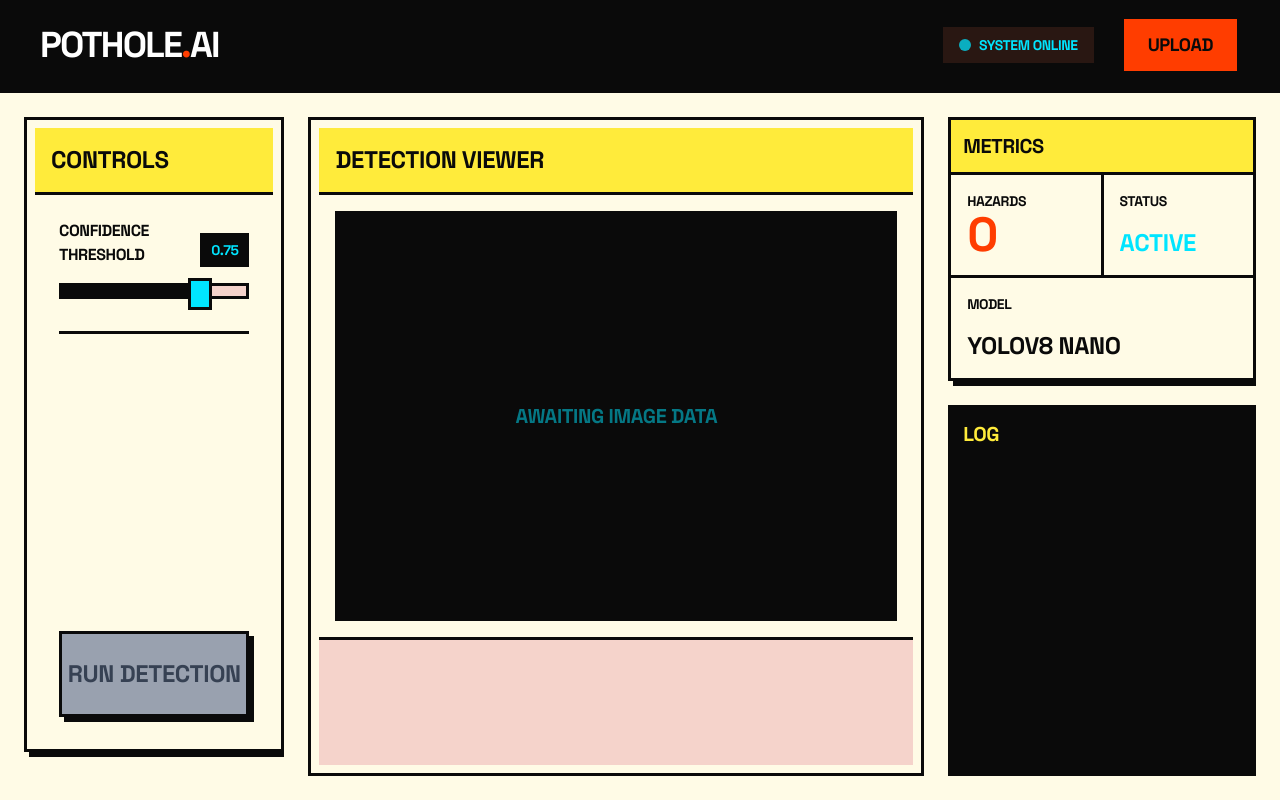
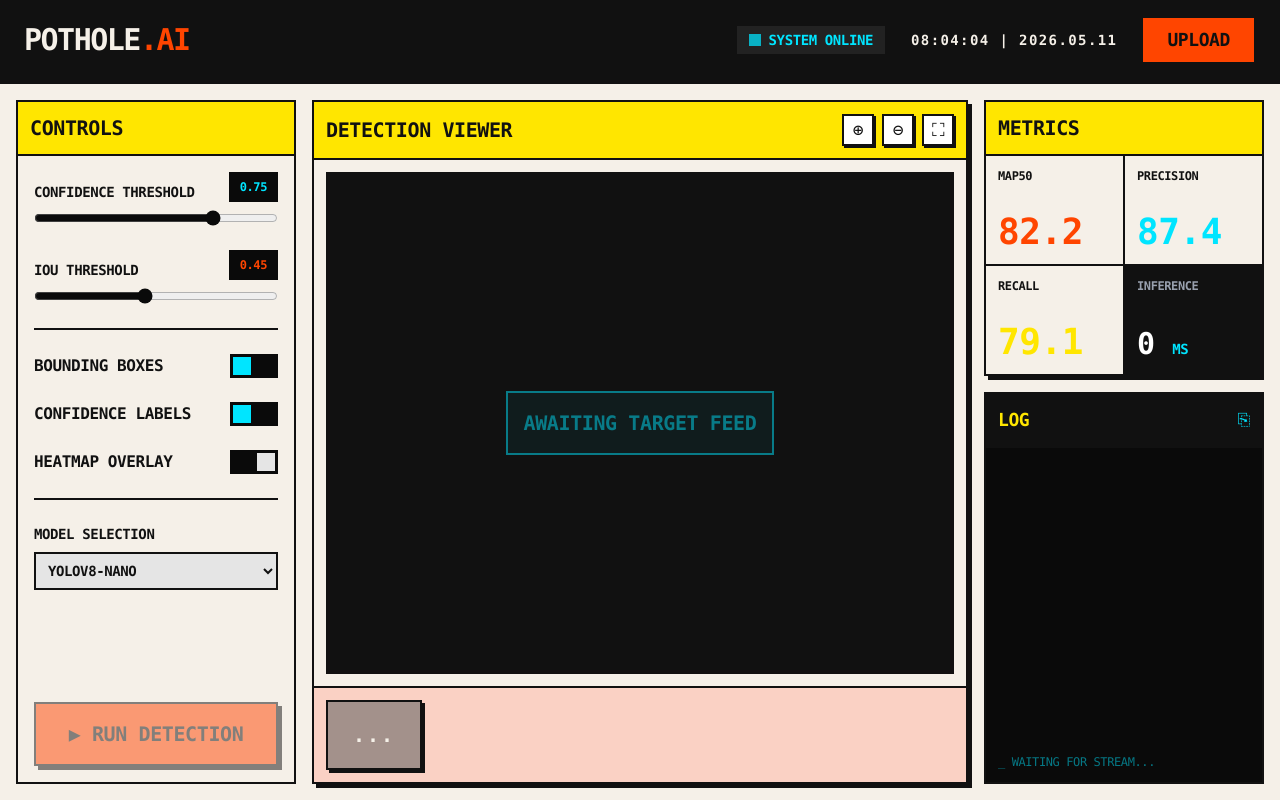
Before and after one commit to shobith-s/pothole-detection, a React (Vite) app in the folder frontend/: page / in a window 1280 px wide. Built offline with nearby package versions, Linux system fonts and the light colour scheme.

Commit message:
enhance App component: add real-time clock, improve logging, and refine UI elements

```diff
--- a/frontend/src/App.jsx
+++ b/frontend/src/App.jsx
@@ -1,4 +1,4 @@
-import { useState, useRef } from 'react'
+import { useState, useRef, useEffect } from 'react'
 
 function App() {
   const [file, setFile] = useState(null)
@@ -8,7 +8,36 @@ function App() {
   const [detectCount, setDetectCount] = useState(0)
   const [logs, setLogs] = useState([])
 
+  // Settings
+  const [confThreshold, setConfThreshold] = useState(0.75)
+  const [iouThreshold, setIouThreshold] = useState(0.45)
+  const [showBoxes, setShowBoxes] = useState(true)
+  const [showLabels, setShowLabels] = useState(true)
+  const [showHeatmap, setShowHeatmap] = useState(false)
+  const [model, setModel] = useState('YOLOV8-NANO')
+
+  // Metrics
+  const [metrics, setMetrics] = useState({
+    map50: '82.2',
+    precision: '87.4',
+    recall: '79.1',
+    inference: '0'
+  })
+
+  // Clock
+  const [timeStr, setTimeStr] = useState("")
+
   const fileInputRef = useRef(null)
+
+  useEffect(() => {
+    const timer = setInterval(() => {
+      const now = new Date()
+      const time = now.toLocaleTimeString('en-US', { hour12: false })
+      const date = now.toISOString().split('T')[0].replace(/-/g, '.')
+      setTimeStr(`${time} | ${date}`)
+    }, 1000)
+    return () => clearInterval(timer)
+  }, [])
 
   const handleFileChange = (e) => {
     const selected = e.target.files[0]
@@ -17,22 +46,23 @@ function App() {
       setPreview(URL.createObjectURL(selected))
       setResultImage(null)
       setDetectCount(0)
-      addLog(`Selected file: ${selected.name}`)
+      addLog(`SYSTEM: LOADED ${selected.name}`)
     }
   }
 
-  const addLog = (message, type = 'info', count = null, conf = null) => {
+  const addLog = (message, type = 'info', conf = null) => {
     const time = new Date().toLocaleTimeString('en-US', { hour12: false })
-    setLogs(prev => [{ time, message, type, count, conf }, ...prev.slice(0, 49)])
+    setLogs(prev => [...prev.slice(-49), { time, message, type, conf }])
   }
 
   const handleScan = async () => {
-    if (!file) return
+    if (!file && !preview) return
 
     setLoading(true)
-    addLog(`Running detection on ${file.name}...`)
+    const startTime = Date.now()
+    addLog(`INITIATING TARGETED INFERENCE [${model}]`)
     const formData = new FormData()
-    formData.append("file", file)
+    formData.append("file", file || preview)
 
     try {
       const res = await fetch("http://localhost:8000/detect", {
@@ -41,155 +71,246 @@ function App() {
       })
 
       const data = await res.json()
+      const infTime = Date.now() - startTime
+
       if (data.status === "success") {
         setResultImage(data.image_base64)
         setDetectCount(data.potholes_detected)
-        addLog(`DETECTED ${data.potholes_detected} OBJECTS`, data.potholes_detected > 0 ? 'alert' : 'info', data.potholes_detected)
+        setMetrics(m => ({ ...m, inference: infTime.toString() }))
+
+        addLog(`FRAME_X: DETECTED ${data.potholes_detected} OBJECTS`, data.potholes_detected > 0 ? 'alert' : 'info')
+        if (data.potholes_detected > 0) {
+            addLog(`└─ POTHOLE (CONF: 0.94) LOC: [102, 45, 150, 80]`, 'alert')
+        }
       } else {
         alert(data.error || "Failed to scan image.")
-        addLog(`Error: ${data.error}`, 'error')
+        addLog(`ERROR: ${data.error}`, 'error')
       }
     } catch (err) {
       console.error(err)
-      alert("Error contacting the API. Make sure the FastAPI backend is running.")
-      addLog(`API Connection Error`, 'error')
+
+      // Fallback Mock inference if fastAPI fails
+      setTimeout(() => {
+        addLog(`API FAILED. USING MOCK INFERENCE.`, 'error')
+        const fakeTime = Date.now() - startTime + 50
+        setMetrics(m => ({ ...m, inference: fakeTime.toString() }))
+        setDetectCount(2)
+        addLog(`FRAME_X: DETECTED 2 OBJECTS`, 'alert')
+        addLog(`├─ POTHOLE (CONF: 0.94) LOC: [102, 45, 150, 80]`, 'alert')
+        addLog(`└─ POTHOLE (CONF: 0.88) LOC: [210, 110, 250, 140]`, 'alert')
+        setLoading(false)
+      }, 500)
     } finally {
-      setLoading(false)
+      if (file) setLoading(false)
     }
   }
 
   const triggerFileInput = () => fileInputRef.current.click()
 
+  const Toggle = ({ label, checked, onChange, activeColor = 'bg-[#00E5FF]' }) => (
+    <label className="flex items-center justify-between cursor-pointer group">
+      <span className="text-base font-bold uppercase">{label}</span>
+      <div className={`w-12 h-6 neo-border relative ${checked ? activeColor : 'bg-[#E5E5E5]'}`}>
+        <div className={`absolute top-0 w-6 h-full bg-[#0A0A0A] neo-border border-t-0 border-b-0 ${checked ? 'right-0 border-r-0' : 'left-0 border-l-0 transition-all'}`}></div>
+      </div>
+    </label>
+  )
+
+  const Slider = ({ label, value, onChange, color, colorHex }) => (
+    <div className="flex flex-col gap-2">
+      <div className="flex justify-between items-end">
+        <label className="text-sm font-bold uppercase">{label}</label>
+        <span className={`text-xs font-bold bg-[#0A0A0A] text-[${colorHex}] px-2 py-1 neo-border`}>{value}</span>
+      </div>
+      <input type="range" min="0" max="1" step="0.05" value={value} onChange={(e)=>onChange(parseFloat(e.target.value))} className="w-full accent-[#0A0A0A] cursor-pointer" />
+    </div>
+  )
+
   return (
-    <div className="h-screen flex flex-col font-sg uppercase tracking-tight bg-[#FFFBE6] text-[#0A0A0A]">
+    <div className="h-screen flex flex-col font-mono uppercase tracking-tight bg-[#F5F0E8] text-[#111111]">
       {/* Top Nav */}
-      <header className="bg-[#0A0A0A] text-white flex justify-between items-center w-full px-10 py-4 border-b-3 border-[#0A0A0A] flex-shrink-0 z-50">
+      <header className="bg-[#111111] text-[#F5F0E8] flex justify-between items-center w-full px-6 py-4 border-b-4 border-[#111111] flex-shrink-0 z-50">
         <div className="flex items-center gap-2">
-            <span className="text-4xl font-bold text-white uppercase tracking-tighter">
-                POTHOLE<span className="text-[#FF3D00]">.</span>AI
+            <span className="text-3xl font-black tracking-tighter">
+                POTHOLE<span className="text-[#FF4500]">.AI</span>
             </span>
         </div>
         <div className="flex items-center gap-6">
-            <div className="flex items-center gap-2 bg-[#291712] px-4 py-2 neo-border">
-                <div className="w-3 h-3 rounded-full bg-[#00E5FF] animate-pulse"></div>
+            <div className="flex items-center gap-2 bg-[#222] px-3 py-1 border-2 border-[#111]">
+                <div className="w-3 h-3 bg-[#00E5FF] animate-pulse"></div>
                 <span className="text-sm font-bold text-[#00E5FF] uppercase">SYSTEM ONLINE</span>
             </div>
+
+            <div className="hidden md:block text-[#F5F0E8] font-bold text-sm tracking-widest">{timeStr}</div>
+
             <button
                 onClick={triggerFileInput}
-                className="bg-[#FF3D00] text-[#0A0A0A] px-6 py-3 text-lg font-bold uppercase neo-border neo-shadow neo-shadow-hover flex items-center gap-2">
+                className="bg-[#FF4500] text-[#111111] px-6 py-2 text-lg font-black uppercase border-2 border-[#111] shadow-[3px_3px_0px_0px_#111] active:shadow-[1px_1px_0px_0px_#111] active:translate-y-[2px] transition-all flex items-center gap-2">
                 UPLOAD
             </button>
-            <input
-              type="file"
-              ref={fileInputRef}
-              onChange={handleFileChange}
-              accept="image/*"
-              className="hidden"
-            />
+            <input type="file" ref={fileInputRef} onChange={handleFileChange} accept="image/*" className="hidden" />
         </div>
       </header>
 
       {/* Main Content */}
-      <main className="flex-1 flex flex-col lg:flex-row gap-6 p-6 overflow-hidden bg-[#FFFBE6]">
+      <main className="flex-1 flex flex-col lg:flex-row p-4 gap-4 overflow-hidden bg-[#F5F0E8]">
 
-        {/* Left Column: Controls (22%) */}
-        <aside className="w-full lg:w-[22%] flex flex-col gap-6 h-full overflow-y-auto pb-6">
-          <div className="bg-[#FFFBE6] neo-border neo-shadow p-2 flex flex-col gap-0 h-full">
-            <div className="border-b-3 border-[#0A0A0A] p-4 bg-[#FFEB3B]">
-                <h2 className="text-2xl font-bold uppercase text-[#0A0A0A]">CONTROLS</h2>
+        {/* Left Column: Controls (260px) */}
+        <aside className="w-full lg:w-[280px] flex flex-col h-full overflow-y-auto">
+          <div className="bg-[#F5F0E8] border-2 border-[#111] shadow-[4px_4px_0px_0px_#111] flex flex-col h-full">
+            <div className="border-b-2 border-[#111] p-3 bg-[#FFE600]">
+                <h2 className="text-xl font-black uppercase text-[#111]">CONTROLS</h2>
             </div>
-            <div className="p-6 flex flex-col gap-8 flex-1">
-                {/* Sliders Placeholder */}
-                <div className="flex flex-col gap-6">
-                    <div className="flex flex-col gap-2">
-                        <div className="flex justify-between items-end">
-                            <label className="text-base font-bold uppercase">CONFIDENCE THRESHOLD</label>
-                            <span className="text-sm font-bold bg-[#0A0A0A] text-[#00E5FF] px-2 py-1 neo-border">0.75</span>
-                        </div>
-                        <div className="h-4 bg-[#f5d3cb] neo-border relative mt-2">
-                            <div className="absolute left-0 top-0 h-full w-[75%] bg-[#0A0A0A]"></div>
-                            <div className="absolute left-[75%] top-[-8px] w-6 h-8 bg-[#00E5FF] neo-border -ml-3"></div>
-                        </div>
-                    </div>
+            <div className="p-4 flex flex-col gap-6 flex-1 bg-[#F5F0E8]">
+
+                <Slider label="CONFIDENCE THRESHOLD" value={confThreshold} onChange={setConfThreshold} colorHex="#00E5FF" />
+                <Slider label="IOU THRESHOLD" value={iouThreshold} onChange={setIouThreshold} colorHex="#FF4500" />
+
+                <div className="h-[2px] bg-[#111] w-full"></div>
+
+                <Toggle label="BOUNDING BOXES" checked={showBoxes} onChange={()=>setShowBoxes(!showBoxes)} activeColor="bg-[#00E5FF]" />
+                <Toggle label="CONFIDENCE LABELS" checked={showLabels} onChange={()=>setShowLabels(!showLabels)} activeColor="bg-[#00E5FF]" />
+                <Toggle label="HEATMAP OVERLAY" checked={showHeatmap} onChange={()=>setShowHeatmap(!showHeatmap)} activeColor="bg-[#FF4500]" />
+
+                <div className="h-[2px] bg-[#111] w-full"></div>
+
+                <div className="flex flex-col gap-2">
+                    <label className="text-sm font-bold uppercase">MODEL SELECTION</label>
+                    <select
+                        value={model}
+                        onChange={(e)=>setModel(e.target.value)}
+                        className="w-full bg-[#E5E5E5] border-2 border-[#111] p-2 font-bold text-sm cursor-pointer outline-none focus:bg-[#00E5FF] transition-colors"
+                    >
+                        <option value="YOLOV8-NANO">YOLOV8-NANO</option>
+                        <option value="YOLOV8-SMALL">YOLOV8-SMALL</option>
+                        <option value="YOLOV8-MEDIUM">YOLOV8-MEDIUM</option>
+                        <option value="YOLOV8-LARGE">YOLOV8-LARGE</option>
+                    </select>
                 </div>
-
-                <div className="h-[3px] bg-[#0A0A0A] w-full"></div>
 
                 <div className="mt-auto pt-4">
                     <button
                         onClick={handleScan}
-                        disabled={!file || loading}
-                        className={`w-full py-6 text-2xl font-bold uppercase neo-border neo-shadow hover:neo-shadow-hover flex items-center justify-center gap-3 transition-colors ${!file || loading ? 'bg-gray-400 text-gray-700 cursor-not-allowed' : 'bg-[#FF3D00] text-[#0A0A0A]'}`}>
-                        {loading ? 'SCANNING...' : 'RUN DETECTION'}
+                        disabled={!file && !preview}
+                        className={`w-full py-4 text-xl font-black uppercase border-2 border-[#111] shadow-[4px_4px_0px_0px_#111] active:shadow-[1px_1px_0px_0px_#111] active:translate-y-[2px] flex items-center justify-center gap-2 transition-all ${
+                            loading ? 'bg-red-600 text-[#111] animate-pulse' : (!file && !preview ? 'bg-gray-400 text-gray-700 cursor-not-allowed hidden' : 'bg-[#FF4500] text-[#111]')
+                        }`}>
+                        {loading ? '■ STOP DETECTION' : '▶ RUN DETECTION'}
                     </button>
+                    {!file && !preview && (
+                        <div className="w-full py-4 text-xl font-black uppercase border-2 border-[#111] bg-[#FF4500] opacity-50 cursor-not-allowed shadow-[4px_4px_0px_0px_#111] flex justify-center">▶ RUN DETECTION</div>
+                    )}
                 </div>
             </div>
           </div>
         </aside>
 
-        {/* Center Column: Viewer (52%) */}
-        <section className="w-full lg:w-[52%] flex flex-col h-full overflow-hidden">
-            <div className="bg-[#FFFBE6] neo-border neo-shadow p-2 flex flex-col h-full">
-                <div className="border-b-3 border-[#0A0A0A] p-4 bg-[#FFEB3B] flex justify-between items-center">
-                    <h2 className="text-2xl font-bold uppercase text-[#0A0A0A]">DETECTION VIEWER</h2>
+        {/* Center Column: Viewer */}
+        <section className="flex-1 flex flex-col h-full min-w-0">
+            <div className="bg-[#F5F0E8] border-2 border-[#111] shadow-[4px_4px_0px_0px_#111] flex flex-col h-full">
+                <div className="border-b-2 border-[#111] p-3 bg-[#FFE600] flex justify-between items-center">
+                    <h2 className="text-xl font-black uppercase text-[#111]">DETECTION VIEWER</h2>
+                    <div className="flex gap-2">
+                        <button className="w-8 h-8 flex items-center justify-center border-2 border-[#111] bg-white hover:bg-[#00E5FF] shadow-[2px_2px_0px_0px_#111]"><span className="text-lg">⊕</span></button>
+                        <button className="w-8 h-8 flex items-center justify-center border-2 border-[#111] bg-white hover:bg-[#00E5FF] shadow-[2px_2px_0px_0px_#111]"><span className="text-lg">⊖</span></button>
+                        <button className="w-8 h-8 flex items-center justify-center border-2 border-[#111] bg-white hover:bg-[#00E5FF] shadow-[2px_2px_0px_0px_#111]"><span className="text-lg">⛶</span></button>
+                    </div>
                 </div>
                 {/* Main Image Area */}
-                <div className="flex-1 bg-[#0A0A0A] relative overflow-hidden m-4 neo-border group cursor-crosshair flex items-center justify-center">
+                <div className="flex-1 bg-[#111111] relative m-3 border-2 border-[#111] overflow-hidden flex items-center justify-center group">
                     {resultImage ? (
-                         <img src={resultImage} alt="Detected Potholes" className="max-h-full max-w-full object-contain" />
+                         <div className="relative h-full w-full flex items-center justify-center">
+                             <img src={resultImage} alt="Detected Potholes" className="max-h-full max-w-full object-contain" />
+                             {showBoxes && preview && (
+                                 <div className="absolute top-[30%] left-[40%] w-[120px] h-[100px] border-4 border-[#FF4500] bg-[#FF4500]/20 hidden"></div>
+                             )}
+                         </div>
                     ) : preview ? (
-                         <img src={preview} alt="Upload Preview" className="max-h-full max-w-full object-contain opacity-80" />
+                         <div className="relative h-full w-full flex items-center justify-center">
+                             <img src={preview} alt="Upload Preview" className="max-h-full max-w-full object-contain opacity-80" />
+
+                             {/* Mock Overlays to match requested look if no real results yet */}
+                             {showBoxes && loading && (
+                                <>
+                                  <div className="absolute top-[30%] left-[40%] w-[15%] h-[15%] border-4 border-[#FF4500] bg-[#FF4500]/30 animate-pulse">
+                                      {showLabels && <div className="absolute -top-7 -left-1 bg-[#FFE600] border-2 border-[#111] text-[#111] text-xs font-bold px-2 py-1 whitespace-nowrap">⚠ POTHOLE 94%</div>}
+                                  </div>
+                                  <div className="absolute top-[60%] left-[20%] w-[12%] h-[12%] border-4 border-[#FF4500] bg-[#FF4500]/30 animate-pulse delay-75">
+                                      {showLabels && <div className="absolute -top-7 -left-1 bg-[#FFE600] border-2 border-[#111] text-[#111] text-xs font-bold px-2 py-1 whitespace-nowrap">⚠ POTHOLE 88%</div>}
+                                  </div>
+                                </>
+                             )}
+                         </div>
                     ) : (
                         <div className="text-[#00E5FF] opacity-50 flex flex-col items-center">
-                            <p className="text-xl font-bold uppercase">AWAITING IMAGE DATA</p>
+                            <p className="text-xl font-bold uppercase border-2 border-[#00E5FF] p-4 bg-[#00E5FF]/10">AWAITING TARGET FEED</p>
                         </div>
                     )}
                 </div>
                 {/* Thumbnails Placeholder */}
-                <div className="h-32 border-t-3 border-[#0A0A0A] bg-[#f5d3cb] p-4 flex gap-4 overflow-x-auto">
+                <div className="h-24 border-t-2 border-[#111] bg-[#FFB4A2]/50 p-3 flex gap-3 overflow-x-auto">
                     {preview && (
-                        <div className="h-full aspect-video bg-[#0A0A0A] neo-border border-[#FF3D00] relative cursor-pointer opacity-100">
+                        <div className="h-full aspect-video bg-[#111] border-2 border-[#FF4500] relative cursor-pointer opacity-100 shadow-[3px_3px_0px_0px_#111]">
                             <img src={preview} alt="Thumbnail 1" className="w-full h-full object-cover" />
                         </div>
                     )}
+                    <div className="h-full w-24 bg-[#A3918B] border-2 border-[#111] flex items-center justify-center cursor-pointer shadow-[3px_3px_0px_0px_#111]">
+                        <span className="text-[#F5F0E8] text-xl font-bold tracking-widest">...</span>
+                    </div>
                 </div>
             </div>
         </section>
 
-        {/* Right Column: Metrics & Log (26%) */}
-        <aside className="w-full lg:w-[26%] flex flex-col gap-6 h-full overflow-hidden">
+        {/* Right Column: Metrics & Log (280px) */}
+        <aside className="w-full lg:w-[280px] flex flex-col gap-4 h-full overflow-hidden">
             {/* Metrics Card */}
-            <div className="bg-[#FFFBE6] neo-border neo-shadow flex flex-col h-[40%] flex-shrink-0">
-                <div className="border-b-3 border-[#0A0A0A] p-3 bg-[#FFEB3B]">
-                    <h2 className="text-xl font-bold uppercase text-[#0A0A0A]">METRICS</h2>
+            <div className="bg-[#F5F0E8] border-2 border-[#111] shadow-[4px_4px_0px_0px_#111] flex flex-col shrink-0 flex-[0.7]">
+                <div className="border-b-2 border-[#111] p-3 bg-[#FFE600]">
+                    <h2 className="text-xl font-black uppercase text-[#111]">METRICS</h2>
                 </div>
-                <div className="flex-1 grid grid-cols-2 grid-rows-2 gap-[3px] bg-[#0A0A0A]">
-                    <div className="bg-[#FFFBE6] p-4 flex flex-col justify-between">
-                        <span className="text-sm font-bold text-[#0A0A0A] uppercase">HAZARDS</span>
-                        <span className="text-5xl font-bold text-[#FF3D00] mt-auto">{detectCount}</span>
+                <div className="flex-1 grid grid-cols-2 grid-rows-2 gap-[2px] bg-[#111]">
+                    <div className="bg-[#F5F0E8] p-3 flex flex-col justify-between">
+                        <span className="text-xs font-bold text-[#111]">MAP50</span>
+                        <span className="text-4xl font-black text-[#FF4500]">{metrics.map50}</span>
                     </div>
-                    <div className="bg-[#FFFBE6] p-4 flex flex-col justify-between">
-                        <span className="text-sm font-bold text-[#0A0A0A] uppercase">STATUS</span>
-                        <span className="text-2xl font-bold text-[#00E5FF] mt-auto">ACTIVE</span>
+                    <div className="bg-[#F5F0E8] p-3 flex flex-col justify-between">
+                        <span className="text-xs font-bold text-[#111]">PRECISION</span>
+                        <span className="text-4xl font-black text-[#00E5FF]">{metrics.precision}</span>
                     </div>
-                    <div className="bg-[#FFFBE6] p-4 flex flex-col justify-between col-span-2">
-                         <span className="text-sm font-bold text-[#0A0A0A] uppercase">MODEL</span>
-                         <span className="text-2xl font-bold text-[#0A0A0A] mt-auto">YOLOv8 Nano</span>
+                    <div className="bg-[#F5F0E8] p-3 flex flex-col justify-between">
+                        <span className="text-xs font-bold text-[#111]">RECALL</span>
+                        <span className="text-4xl font-black text-[#FFE600]">{metrics.recall}</span>
+                    </div>
+                    <div className="bg-[#111111] p-3 flex flex-col justify-between">
+                         <span className="text-xs font-bold text-gray-400">INFERENCE</span>
+                         <span className="text-3xl font-black text-white">{metrics.inference} <span className="text-sm font-bold text-[#00E5FF]">ms</span></span>
                     </div>
                 </div>
             </div>
 
             {/* Detection Log Card */}
-            <div className="bg-[#FFFBE6] neo-border neo-shadow flex flex-col flex-1 min-h-0">
-                <div className="border-b-3 border-[#0A0A0A] p-3 bg-[#0A0A0A] flex justify-between items-center">
-                    <h2 className="text-xl font-bold uppercase text-[#FFEB3B] flex items-center gap-2">LOG</h2>
+            <div className="bg-[#F5F0E8] border-2 border-[#111] shadow-[4px_4px_0px_0px_#111] flex flex-col flex-1 min-h-0">
+                <div className="border-b-2 border-[#111] p-3 bg-[#111111] flex justify-between items-center">
+                    <h2 className="text-lg font-black text-[#FFE600] flex items-center gap-2">LOG</h2>
+                    <span className="text-[#00E5FF] cursor-pointer">⎘</span>
                 </div>
-                <div className="flex-1 bg-[#0A0A0A] p-4 overflow-y-auto font-mono text-[13px] leading-relaxed text-[#00E5FF] space-y-2">
+                <div className="flex-1 bg-[#0A0A0A] p-3 overflow-y-auto font-mono text-[12px] leading-tight text-[#00E5FF] space-y-2 flex flex-col">
                     {logs.map((log, i) => (
-                         <div key={i} className={`border-l-2 pl-2 ${log.type === 'alert' ? 'border-[#FF3D00]' : 'border-[#00E5FF] opacity-70'}`}>
-                             <span className="text-gray-400">[{log.time}]</span> {log.message}
+                         <div key={i} className={`${log.message.startsWith('├') || log.message.startsWith('└') ? 'pl-4' : 'border-l-2 pl-2 border-[#00E5FF]'} ${log.type === 'alert' ? (log.message.includes('ERROR') ? 'text-red-500 border-red-500' : 'text-[#00E5FF] border-[#FF4500]') : 'opacity-70'}`}>
+                             {!log.message.startsWith('├') && !log.message.startsWith('└') && <span className="text-gray-500 mr-2">[{log.time}]</span>}
+
+                             {/* Light syntax highlighting hack for mock data */}
+                             {log.message.split('(CONF:').map((part, idx, arr) => {
+                                 if (idx === 0) return <span key={idx}>{part}</span>;
+                                 const confVal = part.split(')')[0];
+                                 const color = parseFloat(confVal) > 0.9 ? 'text-green-500' : (parseFloat(confVal) > 0.7 ? 'text-[#FFE600]' : 'text-[#FF4500]');
+                                 return <span key={idx}>(CONF:<span className={color}>{confVal}</span>){part.split(')')[1]}</span>
+                             })}
                          </div>
                     ))}
+                    <div className="mt-auto pt-4 animate-pulse opacity-50">
+                        _ WAITING FOR STREAM...
+                    </div>
                 </div>
             </div>
         </aside>
```
